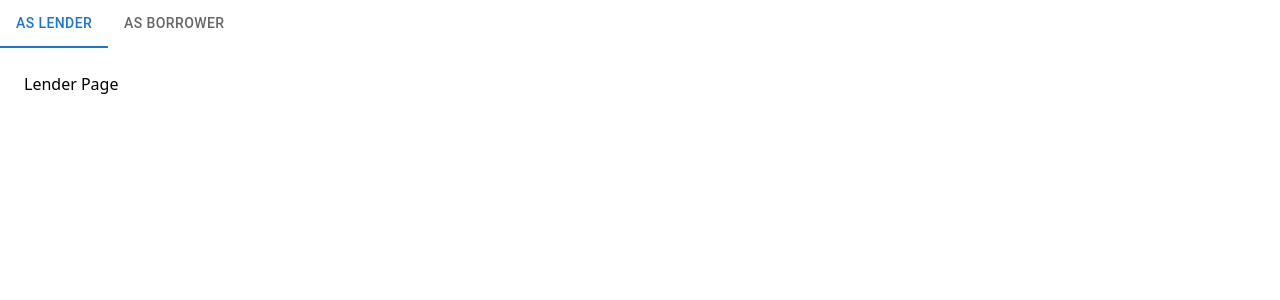
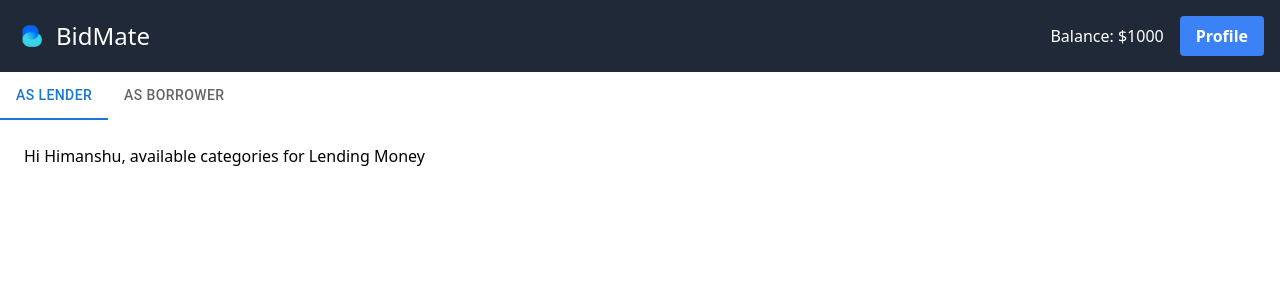
Before and after one commit to Misterr-H/BidMate, a Next.js app: page / in a window 1280 px wide. Shown: the top 300 px of the page. Built offline with nearby package versions, Linux system fonts and the light colour scheme.

Commit message:
- Navbar

```diff
--- /dev/null
+++ b/components/Listing.jsx
@@ -0,0 +1,9 @@
+const Listing = ({name, creditScore, amount, time, rate}) => {
+    return (
+        <div>
+
+        </div>
+    )
+}
+
+export default Listing;
--- /dev/null
+++ b/components/Navbar.jsx
@@ -0,0 +1,20 @@
+//a beautiful navbar showing profile button on right most and balance available using tailwind css
+
+const Navbar = () => {
+    return (
+        <div className="flex justify-between items-center bg-gray-800 p-4">
+            <div className="flex items-center">
+                <img src={'/logo.png'} alt="logo" className="h-8 w-8 mr-2" />
+                <h1 className="text-white text-2xl">BidMate</h1>
+            </div>
+            <div className="flex items-center">
+                <h1 className="text-white mr-4">Balance: $1000</h1>
+                <button className="bg-blue-500 hover:bg-blue-700 text-white font-bold py-2 px-4 rounded">
+                    Profile
+                </button>
+            </div>
+        </div>
+    )
+}
+
+export default Navbar;
--- /dev/null
+++ b/containers/Borrower.jsx
@@ -0,0 +1,9 @@
+const Borrower = () => {
+    return (
+        <div>
+            <h1>Borrower</h1>
+        </div>
+    )
+}
+
+export default Borrower;
--- /dev/null
+++ b/containers/Lender.jsx
@@ -0,0 +1,9 @@
+const Lender = ({name}) => {
+    return (
+        <div>
+            <h1>Hi {name}, available categories for Lending Money</h1>
+        </div>
+    )
+}
+
+export default Lender;
--- a/pages/index.js
+++ b/pages/index.js
@@ -4,6 +4,10 @@ import TabContext from '@mui/lab/TabContext';
 import TabList from '@mui/lab/TabList';
 import TabPanel from '@mui/lab/TabPanel';
 import {useState} from "react";
+import Box from '@mui/material/Box';
+import Lender from "@/containers/Lender";
+import Borrower from "@/containers/Borrower";
+import Navbar from "@/components/Navbar";
 
 export default function Home() {
     const [value, setValue] = useState('1');
@@ -16,16 +20,17 @@ export default function Home() {
           <Head>
             <title>BidMate</title>
           </Head>
+          <Navbar/>
           <TabContext value={value}>
-            <TabList onChange={handleChange} aria-label="simple tabs example">
-                <Tab label="As Lender" value="1" />
-                <Tab label="As Borrower" value="2" />
-            </TabList>
+                <TabList onChange={handleChange} aria-label="simple tabs example">
+                    <Tab label="As Lender" value="1" />
+                    <Tab label="As Borrower" value="2" />
+                </TabList>
             <TabPanel value="1">
-                Lender Page
+                <Lender name={'Himanshu'}/>
             </TabPanel>
             <TabPanel value="2">
-                Borrower Page
+                <Borrower/>
             </TabPanel>
           </TabContext>
       </>
```
Also changed, not shown: public/logo.png (added).
